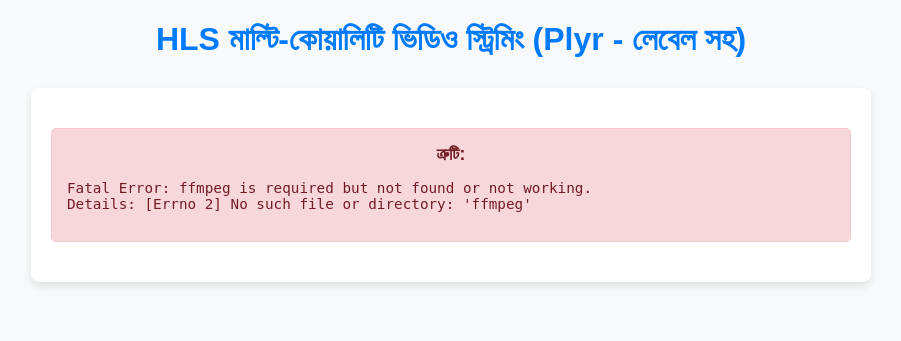
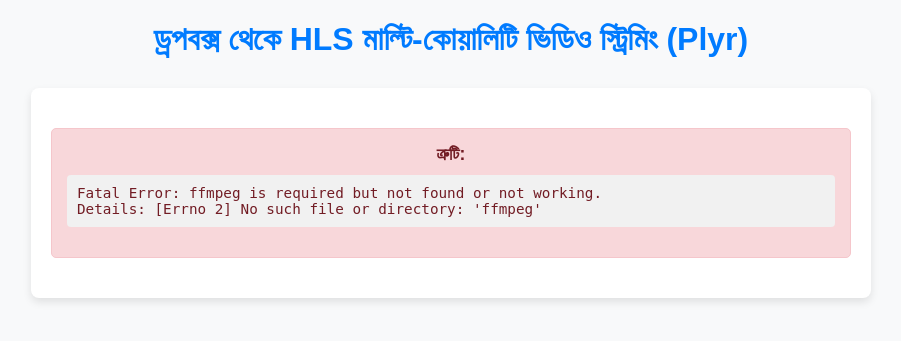
Before and after one commit to shahariarmahfuz/congenial-umbrella, a Flask app: page / in a window 1280 px wide. Shown: the top 341 px of the page, without its empty margins (189-1090 px from the left). Run offline with Flask 3, Linux system fonts and the light colour scheme; some libraries are stand-ins or nearby versions.

Commit message:
Update index.html

```diff
--- a/templates/index.html
+++ b/templates/index.html
@@ -3,13 +3,11 @@
 <head>
     <meta charset="UTF-8">
     <meta name="viewport" content="width=device-width, initial-scale=1.0">
-    <title>HLS ভিডিও স্ট্রিমিং (Plyr - লেবেল সহ)</title>
+    <title>ড্রপবক্স থেকে HLS ভিডিও স্ট্রিমিং (Plyr - লেবেল সহ)</title>
 
-    <link rel="stylesheet" href="https://cdn.plyr.io/3.7.8/plyr.css" />
-
-    <script src="https://cdn.jsdelivr.net/npm/hls.js@latest"></script>
-
-    <script src="https://cdn.plyr.io/3.7.8/plyr.js"></script>
+    <link rel="stylesheet" href="[https://cdn.plyr.io/3.7.8/plyr.css](https://cdn.plyr.io/3.7.8/plyr.css)" />
+    <script src="[https://cdn.jsdelivr.net/npm/hls.js@latest](https://cdn.jsdelivr.net/npm/hls.js@latest)"></script>
+    <script src="[https://cdn.plyr.io/3.7.8/plyr.js](https://cdn.plyr.io/3.7.8/plyr.js)"></script>
 
     <style>
         body { font-family: Arial, sans-serif; margin: 20px; background-color: #f8f9fa; color: #212529; }
@@ -36,15 +34,28 @@
         .status.error { background-color: #f8d7da; color: #721c24; border: 1px solid #f5c6cb; }
         .status.info { background-color: #d1ecf1; color: #0c5460; border: 1px solid #bee5eb; }
         #player-container.hidden { display: none; }
+        /* স্ট্যাটাস মেসেজের মধ্যে কোড বা লম্বা টেক্সট ঠিকমতো দেখানোর জন্য */
+        .status pre {
+             white-space: pre-wrap; /* Wrap long lines */
+             word-wrap: break-word; /* Break long words */
+             text-align: left;     /* Align text left for readability */
+             max-height: 200px;    /* Limit height */
+             overflow-y: auto;     /* Add scroll if needed */
+             background-color: #f1f1f1; /* Slight background */
+             padding: 10px;
+             margin-top: 10px;
+             border-radius: 4px;
+             font-family: monospace; /* Use monospace font */
+        }
     </style>
 </head>
 <body>
-    <h1>HLS মাল্টি-কোয়ালিটি ভিডিও স্ট্রিমিং (Plyr - লেবেল সহ)</h1>
+    <h1>ড্রপবক্স থেকে HLS মাল্টি-কোয়ালিটি ভিডিও স্ট্রিমিং (Plyr)</h1>
 
     <div class="container">
         {% if error %}
             <div class="status error">
-                <strong>ত্রুটি:</strong> <pre style="white-space: pre-wrap; text-align: left;">{{ error }}</pre>
+                <strong>ত্রুটি:</strong> <pre>{{ error }}</pre>
             </div>
              <div id="player-container" class="hidden">
                  <video id="player" controls crossorigin playsinline></video>
@@ -52,23 +63,24 @@
 
         {% elif processing %}
              <div class="status info">
-                ⏳ ভিডিও প্রসেসিং চলছে... অনুগ্রহ করে কিছুক্ষণ পর পেজটি রিফ্রেশ করুন।
+                ⏳ ভিডিও প্রসেসিং (ডাউনলোড, কনভার্ট, ড্রপবক্স আপলোড) চলছে... অনুগ্রহ করে কিছুক্ষণ পর পেজটি রিফ্রেশ করুন।
              </div>
              <div id="player-container" class="hidden">
                  <video id="player" controls crossorigin playsinline></video>
              </div>
 
-        {% elif hls_ready %}
+        {% elif hls_ready and dropbox_master_playlist_url %}
             <div class="status success">
-                ✅ ভিডিও স্ট্রিমিংয়ের জন্য প্রস্তুত। প্লেয়ার লোড হচ্ছে...
+                ✅ ভিডিও ড্রপবক্স থেকে স্ট্রিমিংয়ের জন্য প্রস্তুত। প্লেয়ার লোড হচ্ছে...
             </div>
             <div id="player-container">
                  <video id="player" controls crossorigin playsinline></video>
             </div>
 
         {% else %}
+             {# This case might indicate an issue if processing isn't running and it's not ready #}
              <div class="status info">
-                🤔 সার্ভারের অবস্থা অজানা বা প্রসেসিং শুরু হয়নি।
+                🤔 সার্ভারের অবস্থা অজানা বা প্রসেসিং শুরু হয়নি/অসম্পূর্ণ। অনুগ্রহ করে অপেক্ষা করুন বা অ্যাডমিনের সাথে যোগাযোগ করুন।
              </div>
              <div id="player-container" class="hidden">
                  <video id="player" controls crossorigin playsinline></video>
@@ -78,114 +90,158 @@
 
     <script>
       document.addEventListener('DOMContentLoaded', () => {
-        {% if hls_ready %}
+        // Use the variables passed from Flask
+        const hlsReady = {{ hls_ready | tojson }}; // Boolean
+        const dropboxMasterPlaylistUrl = {{ dropbox_master_playlist_url | tojson }}; // String or null
+
+        if (hlsReady && dropboxMasterPlaylistUrl) {
+          console.log("HLS প্রস্তুত এবং ড্রপবক্স URL পাওয়া গেছে:", dropboxMasterPlaylistUrl);
           const video = document.getElementById('player');
           if (!video) {
             console.error("Plyr প্লেয়ারের জন্য ভিডিও ট্যাগ খুঁজে পাওয়া যায়নি।");
             return;
           }
 
-          const source = '/hls/master.m3u8';
+          // *** Use the Dropbox URL as the source ***
+          const source = dropboxMasterPlaylistUrl;
           let player = null;
           let hlsInstance = null;
 
           if (Hls.isSupported()) {
             console.log("HLS.js সমর্থিত। hls.js দিয়ে প্লেয়ার ইনিশিয়ালাইজ করা হচ্ছে...");
-            hlsInstance = new Hls({ /* HLS config options */ });
+            hlsInstance = new Hls({
+                 // Optional: Add HLS.js config here if needed
+                 // Example: Increase buffer size
+                 // maxBufferLength: 60, // seconds
+            });
 
             hlsInstance.on(Hls.Events.ERROR, function (event, data) {
               console.error('HLS Error:', data);
+              // Basic error recovery
               if (data.fatal) {
                 switch (data.type) {
-                  case Hls.ErrorTypes.NETWORK_ERROR: hlsInstance.startLoad(); break;
-                  case Hls.ErrorTypes.MEDIA_ERROR: hlsInstance.recoverMediaError(); break;
+                  case Hls.ErrorTypes.NETWORK_ERROR:
+                    console.warn('HLS Network error - trying to recover by restarting load...');
+                    hlsInstance.startLoad();
+                    break;
+                  case Hls.ErrorTypes.MEDIA_ERROR:
+                     console.warn('HLS Media error - trying to recover...');
+                    hlsInstance.recoverMediaError();
+                    break;
                   default:
-                    if (player) player.destroy();
+                    console.error('Unrecoverable HLS error. Destroying HLS instance.');
                     if (hlsInstance) hlsInstance.destroy();
+                    // Optionally update UI to show error
+                    const container = document.getElementById('player-container');
+                    if(container) container.innerHTML = '<div class="status error">ভিডিও লোড হতে সমস্যা হয়েছে। HLS Error: ' + data.details + '</div>';
                     break;
                 }
               }
             });
 
+            // Bind hls.js to the video element
             hlsInstance.attachMedia(video);
 
+            // Wait for the manifest to be parsed
             hlsInstance.on(Hls.Events.MANIFEST_PARSED, function (event, data) {
               console.log('HLS ম্যানিফেস্ট পার্স হয়েছে। উপলব্ধ লেভেল:', data.levels);
 
-              if (data.levels && data.levels.length > 1) {
+              // --- Quality Selection Logic ---
+              if (data.levels && data.levels.length > 0) { // Check if at least one level exists
+                    // Sort levels by bitrate (highest first) for default selection
                     const sortedLevels = [...data.levels].sort((a, b) => b.bitrate - a.bitrate);
                     const qualityOptionsBitrates = sortedLevels.map(level => level.bitrate);
                     console.log('উপলব্ধ কোয়ালিটি (বিটরেট):', qualityOptionsBitrates);
 
-                    // --- লেবেল তৈরির জন্য ম্যাপিং অবজেক্ট ---
+                    // Create labels for the quality options
                     const qualityLabelsMap = {};
                     sortedLevels.forEach(level => {
-                         // যদি level.height পাওয়া যায়, তাহলে '720p' ফরম্যাট ব্যবহার করি
-                         // নাহলে, বিটরেট কে kbps এ দেখাই
+                        // Prefer height (e.g., '720p') if available, otherwise use bitrate in kbps
                         const label = level.height ? `${level.height}p` : `${Math.round(level.bitrate / 1000)} kbps`;
-                        qualityLabelsMap[level.bitrate] = label; // key = bitrate, value = label
+                        qualityLabelsMap[level.bitrate] = label; // key = bitrate, value = display label
                     });
                     console.log('বিটরেটের জন্য জেনারেট করা লেবেল:', qualityLabelsMap);
-                    // --- ম্যাপিং তৈরি শেষ ---
 
-                    // Plyr ইনিশিয়ালাইজ করা (i18n অপশন সহ)
+                    // Initialize Plyr with quality options
                     player = new Plyr(video, {
+                        debug: false, // Set to true for verbose Plyr logs
                         quality: {
-                            default: sortedLevels[0].bitrate, // সর্বোচ্চ বিটরেট ডিফল্ট
-                            options: qualityOptionsBitrates, // অপশন হিসেবে বিটরেট সংখ্যাগুলোই থাকবে
-                            forced: true,
+                            default: sortedLevels[0].bitrate, // Default to highest quality bitrate
+                            options: qualityOptionsBitrates, // Pass the array of bitrates
+                            forced: true, // Force the use of hls.js for quality switching
                             onChange: (selectedBitrate) => {
-                                console.log("নতুন কোয়ালিটি সিলেক্ট হয়েছে (বিটরেট):", selectedBitrate);
-                                let newLevelIndex = hlsInstance.levels.findIndex(level => level.bitrate === selectedBitrate);
-                                if (newLevelIndex !== -1) {
-                                    console.log(`HLS লেভেল পরিবর্তন করা হচ্ছে ইন্ডেক্স ${newLevelIndex} এ`);
-                                    hlsInstance.currentLevel = newLevelIndex;
-                                } else {
-                                    console.warn(`সিলেক্ট করা বিটরেট ${selectedBitrate} খুঁজে পাওয়া যায়নি। অটোমেটিক (-1) এ সেট করা হচ্ছে।`);
-                                    hlsInstance.currentLevel = -1;
+                                console.log("Plyr: নতুন কোয়ালিটি সিলেক্ট হয়েছে (বিটরেট):", selectedBitrate);
+                                if (hlsInstance) {
+                                     // Find the hls.js level index corresponding to the selected bitrate
+                                     let newLevelIndex = hlsInstance.levels.findIndex(level => level.bitrate === selectedBitrate);
+                                     if (newLevelIndex !== -1) {
+                                         console.log(`Plyr: HLS লেভেল পরিবর্তন করা হচ্ছে ইন্ডেক্স ${newLevelIndex} এ`);
+                                         hlsInstance.currentLevel = newLevelIndex; // Manual switch
+                                     } else {
+                                         console.warn(`Plyr: সিলেক্ট করা বিটরেট ${selectedBitrate} HLS লেভেলে খুঁজে পাওয়া যায়নি। অটো (-1) তে সেট করা হচ্ছে।`);
+                                         hlsInstance.currentLevel = -1; // Let hls.js decide (auto mode)
+                                     }
                                 }
                             },
                         },
-                        // --- i18n সেটিংস যোগ করা ---
                         i18n: {
-                            qualityLabel: qualityLabelsMap // তৈরি করা লেবেল ম্যাপিং এখানে পাস করা
-                            // আপনি চাইলে অন্যান্য লেবেলও এখানে কাস্টমাইজ করতে পারেন
+                            // Provide the generated labels to Plyr
+                            qualityLabel: qualityLabelsMap,
+                            // You can add more translations if needed
                             // quality: 'Quality',
                             // speed: 'Speed',
                             // normal: 'Normal',
-                        }
-                        // --- i18n সেটিংস শেষ ---
+                            // settings: 'সেটিংস', // Example Bengali translation
+                            // fullscreen: 'পূর্ণ পর্দা', // Example
+                        },
+                        // Add controls if needed, default Plyr controls are usually sufficient
+                        // controls: ['play-large', 'play', 'progress', 'current-time', 'mute', 'volume', 'captions', 'settings', 'pip', 'airplay', 'fullscreen'],
                     });
 
-                    window.player = player;
+                    window.player = player; // Make accessible globally for debugging
                     window.hls = hlsInstance;
 
               } else {
-                  console.warn("HLS ম্যানিফেস্টে একটির বেশি কোয়ালিটি লেভেল পাওয়া যায়নি। কোয়ালিটি সিলেকশন মেনু যুক্ত করা হচ্ছে না।");
-                  player = new Plyr(video, {});
+                  // No multiple quality levels found or levels array is empty
+                  console.warn("HLS ম্যানিফেস্টে কোয়ালিটি লেভেল পাওয়া যায়নি বা একটি মাত্র লেভেল আছে। কোয়ালিটি সিলেকশন মেনু যুক্ত করা হচ্ছে না।");
+                  // Initialize Plyr without quality options
+                  player = new Plyr(video, { /* Basic Plyr config if needed */ });
                   window.player = player;
-                  window.hls = hlsInstance;
+                  window.hls = hlsInstance; // hlsInstance might still be useful
               }
             });
 
+            // Load the source URL (Dropbox link) into hls.js
+            console.log("HLS সোর্স লোড করা হচ্ছে:", source);
             hlsInstance.loadSource(source);
 
           } else if (video.canPlayType('application/vnd.apple.mpegurl')) {
-                console.warn("HLS.js সমর্থিত নয়, কিন্তু নেটিভ HLS সাপোর্ট আছে। কোয়ালিটি সিলেকশন মেনু কাজ নাও করতে পারে।");
-                video.src = source;
-                player = new Plyr(video, {});
+                // Fallback for browsers with native HLS support (like Safari)
+                // Quality selection might not work natively as well as with hls.js
+                console.warn("HLS.js সমর্থিত নয়, কিন্তু নেটিভ HLS সাপোর্ট আছে (যেমন Safari)। কোয়ালিটি সিলেকশন মেনু কাজ নাও করতে পারে।");
+                video.src = source; // Set the Dropbox URL directly
+                player = new Plyr(video, { /* Basic Plyr config */ });
                 window.player = player;
           } else {
+            // HLS is not supported at all
             console.error("দুঃখিত, আপনার ব্রাউজার HLS ভিডিও সমর্থন করে না।");
             const container = document.getElementById('player-container');
             if(container) container.innerHTML = '<div class="status error">দুঃখিত, আপনার ব্রাউজার HLS ভিডিও সমর্থন করে না।</div>';
           }
 
-        {% else %}
-           console.log("HLS এখনও প্রস্তুত নয়। প্লেয়ার লোড হচ্ছে না।");
+        } else if (!hlsReady && !{{ processing | tojson }} && !{{ error | tojson }}) {
+             // Optional: Handle the edge case where processing hasn't started yet
+             console.log("HLS প্রস্তুত নয়, প্রসেসিং চলছে না এবং কোনও ত্রুটি নেই। সম্ভবত প্রসেসিং শুরু হচ্ছে...");
+             // You might want to add a poller here to refresh the page after a delay,
+             // or rely on the user refreshing manually.
+             // setTimeout(() => { window.location.reload(); }, 30000); // Example: Refresh after 30s
+        }
+        else {
+           // Covers 'processing' state or 'error' state
+           console.log("HLS প্রস্তুত নয় বা ত্রুটি রয়েছে। প্লেয়ার লোড হচ্ছে না।");
            const playerContainer = document.getElementById('player-container');
-           if(playerContainer) playerContainer.classList.add('hidden');
-        {% endif %}
+           if(playerContainer) playerContainer.classList.add('hidden'); // Keep player hidden
+        }
       });
     </script>
 
```
